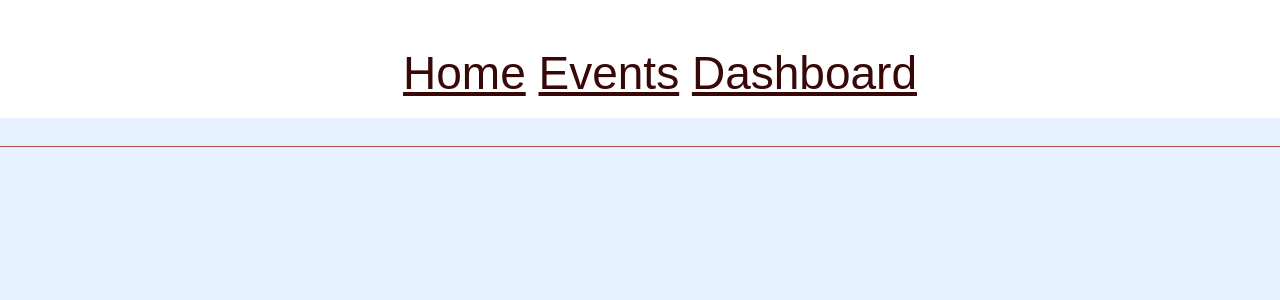
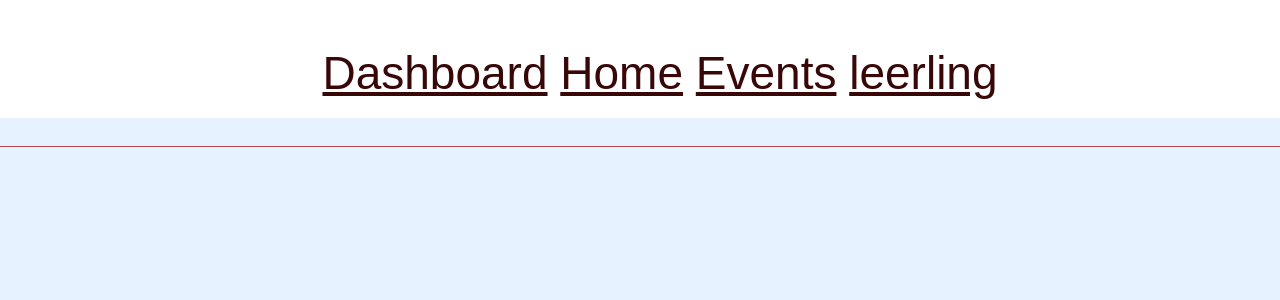
Before and after one commit to aimanadel/mijnapplicate, a Flask app: page / in a window 1280 px wide; the page is wider, and only the part inside the window is pictured. Shown: the top 300 px of that part. Run offline with Flask 3, Linux system fonts and the light colour scheme.

Commit message:
leerling pagina ingevoegd

```diff
--- a/app/main/routes.py
+++ b/app/main/routes.py
@@ -15,3 +15,6 @@ def about_me():
 @bp.route("/home")
 def home():
     return render_template("home.html")
+@bp.route ("/leerling")
+def leerling():
+    return render_template("leerling.html")
--- a/app/templates/base.html
+++ b/app/templates/base.html
@@ -14,8 +14,9 @@
     <nav class="navbar">
       <ul>
         <li><a href="{{ url_for('main.index') }}">Home</a></li>
+        <li><a href="{{ url_for('main.dashboard') }}">Dashboard</a></li>
         <li><a href="{{ url_for('events.index') }}">Events</a></li>
-        <li><a href="{{ url_for('main.dashboard') }}">Dashboard</a></li>
+
       </ul>
     </nav>
 
--- a/app/templates/index.html
+++ b/app/templates/index.html
@@ -13,9 +13,10 @@
   <!-- NAVBAR -->
   <nav class="navbar">
     <ul>
+      <li><a href="{{ url_for('main.home') }}">Dashboard</a></li>
       <li><a href="{{ url_for('main.index') }}">Home</a></li>
       <li><a href="{{ url_for('events.index') }}">Events</a></li>
-     <li><a href="{{ url_for('main.home') }}">Dashboard</a></li>
+     <li><a href="{{ url_for('main.leerling') }}">leerling </a></li>
     </ul>
   </nav>
 
```
Also changed, not shown: app/templates/leerling.html (added).
